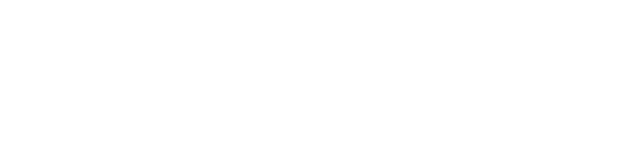
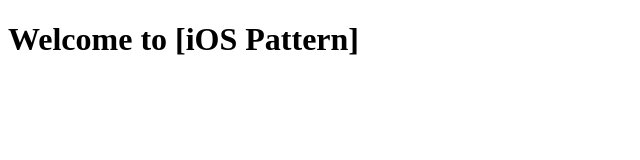
Before and after one commit to iOSPatternCOM/iOSPatternCOM.github.io, a plain HTML site: page index.html in a window 1280 px wide. Shown: the whole page, without its empty margins (0-640 px from the left). Drawn offline with Linux system fonts and the light colour scheme.

Commit message:
Test for new organization homepage branch

```diff
--- a/index.html
+++ b/index.html
@@ -4,5 +4,6 @@
 <title>iOS Pattern</title>
 </head>
 <body>
+  <h1>Welcome to [iOS Pattern]</h1>
 </body>
 </html>
```
